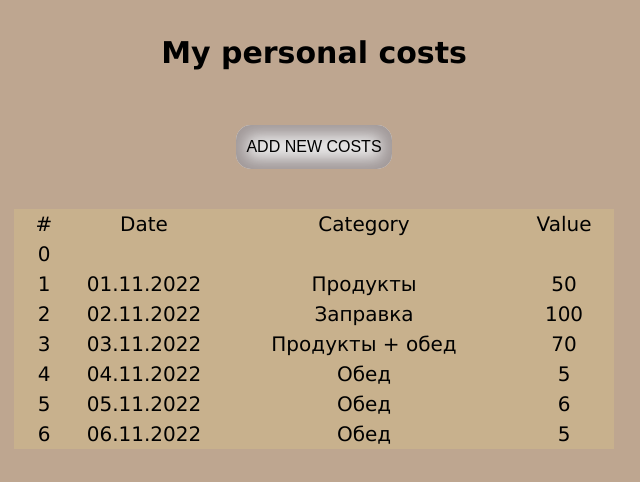
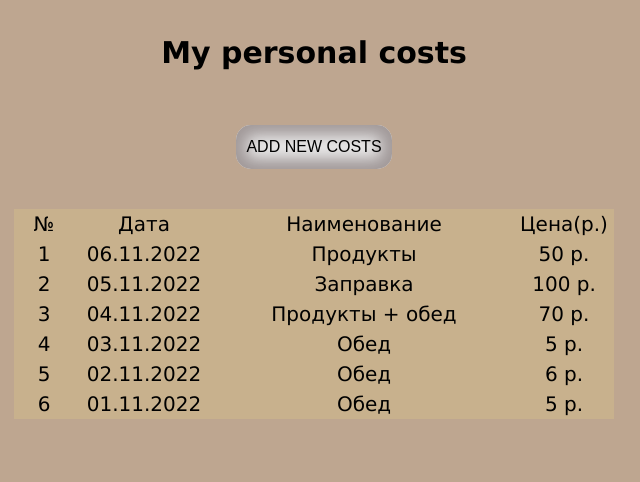
Before and after one commit to Denver95/my-personal-costs, a Vue app: page / in a window 1280 px wide. Shown: the top 482 px of the page, without its empty margins (326-966 px from the left). Built offline with nearby package versions, Linux system fonts and the light colour scheme.

Commit message:
HomeWork-3.2
До делал вывод данных . Пытался сделать проверку на ввод данных, не получилось.

```diff
--- a/src/App.vue
+++ b/src/App.vue
@@ -62,35 +62,32 @@ export default {
     fetchData() {
       return [
         {
-
-        },
-        {
-          date: '01.11.2022',
+          date: '06.11.2022',
           category: 'Продукты',
           value: 50,
         },
         {
-          date: '02.11.2022',
+          date: '05.11.2022',
           category: 'Заправка',
           value: 100,
         },
         {
-          date: '03.11.2022',
+          date: '04.11.2022',
           category: 'Продукты + обед',
           value: 70,
         },
         {
-          date: '04.11.2022',
+          date: '03.11.2022',
           category: 'Обед',
           value: 5,
         },
         {
-          date: '05.11.2022',
+          date: '02.11.2022',
           category: 'Обед',
           value: 6,
         },
         {
-          date: '06.11.2022',
+          date: '01.11.2022',
           category: 'Обед',
           value: 5,
         },
@@ -98,7 +95,8 @@ export default {
     },
     addNewPayment(data) {
       // this.costsList.unshift([... this.costsList, data]);
-      this.costsList = [... this.costsList, data];
+      // this.costsList = [... this.costsList, data];
+      this.costsList.unshift(data);
     },
   },
 
--- a/src/components/DisplayCosts.vue
+++ b/src/components/DisplayCosts.vue
@@ -3,27 +3,30 @@
 	<div class="block-display-costs">
 		<ul class="table-display-costs">
 			<ul class="string-table-head">
-				<li class="colum-id table-text table-margin"><span class="tabel-span">#</span></li>
-				<li class="colum-date table-text table-margin"><span class="tabel-span">Date</span></li>
-				<li class="colum-category table-text table-margin"><span class="tabel-span">Category</span></li>
-				<li class="colum-value table-text table-margin"><span class="tabel-span">Value</span></li>
+				<li class="colum-id table-text table-margin"><span class="tabel-span">№</span></li>
+				<li class="colum-date table-text table-margin"><span class="tabel-span">Дата</span></li>
+				<li class="colum-category table-text table-margin"><span class="tabel-span">Наименование</span></li>
+				<li class="colum-value table-text table-margin"><span class="tabel-span">Цена(p.)</span></li>
 			</ul>
-			<ul class="string-table-array" v-for="(item, index) of items" v-bind:key="index">
-				<li class="colum-id table-text table-margin">{{ index }}</li>
+			<ul v-for="(item, index) of items" class="string-table-array" v-bind:key="index">
+				<li class="colum-id table-text table-margin">{{ index + 1 }}</li>
 				<li class="colum-date table-text table-margin">{{ item.date }}</li>
 				<li class="colum-category table-text table-margin">{{ item.category }}</li>
-				<li class="colum-value table-text table-margin">{{ item.value }}</li>
+				<li class="colum-value table-text table-margin">{{ item.value }} p.</li>
 			</ul>
 		</ul>
 	</div>
 </template>
 
 <script>
+
+
 export default {
 	name: 'DisplayCosts',
 	//Получение данных из родителя. Получение данных через свойсвтво (Называем наше свойство 'items')
 	props: {
-		//Мы сделали строгий вид, чтоб в случии передачи нам НЕ массива то сразу выдаст ошибку
+
+		// Мы сделали строгий вид, чтоб в случии передачи нам НЕ массива то сразу выдаст ошибку
 		items: {
 			//Строгий вид с указанием значения (Array) массив
 			type: Array,
--- a/src/components/FormAddCosts.vue
+++ b/src/components/FormAddCosts.vue
@@ -2,12 +2,13 @@
 	<!-- Создали верстку для заполнения данных -->
 	<div class="form-container hidden ">
 		<div class="block-form">
-			<input placeholder="Payment description" v-model="category" class="input-form-add input-FA-category" />
-			<input placeholder="Payment amount" v-model="value" class="input-form-add input-FA-value" />
-			<input placeholder="Payment date(01.01.2023)" v-model="date" class="input-form-add input-FA-date" />
-			<!-- При нажатии на кнопку будем осуществлять передачу данных родителю при помощи (onSaveClick) -->
-			<button v-on:click="onSaveClick" class="btn-form-add">ADD</button>
+			<input placeholder="Наименование" v-model="category" class="input-form-add input-FA-category" />
+			<input placeholder="Цена" v-model="value" class="input-form-add input-FA-value" />
+			<input placeholder="Дата (01.01.2023)" v-model="date" class="input-form-add input-FA-date" />
+
 		</div>
+		<!-- При нажатии на кнопку будем осуществлять передачу данных родителю при помощи (onSaveClick) -->
+		<button v-on:click="onSaveClick" class="btn-form-add">ADD</button>
 	</div>
 
 </template>
@@ -19,7 +20,7 @@
 
 export default {
 	name: 'FormAddCosts',
-	// Добавили массив в который будет сохранятся данные от пользователя
+	// Добавили обьект  в который будет сохранятся данные от пользователя
 	data() {
 		return {
 			date: '',
@@ -39,6 +40,42 @@ export default {
 		}
 	},
 	methods: {
+
+		// < input placeholder="Payment description" v- model="category" class="input-form-add input-FA-category" />
+		// <input placeholder="Payment amount" v-model="value" class="input-form-add input-FA-value" />
+		// <input placeholder="Payment date(01.01.2023)" v-model="date" class="input-form-add input-FA-date" />
+
+		checkCorrectValue() {
+
+			const inputCategory = document.querySelector('.input-FA-category');
+			const inputValue = document.querySelector('.input-FA-value');
+			const inputDate = document.querySelector('.input-FA-date');
+
+
+
+			if (this.category != String(this.category) || this.category == '' || this.category == Number(this.category)) {
+				inputCategory.classList.add('errorCategory');
+				inputCategory.placeholder = "Ожидается строка";
+			} else {
+				inputCategory.classList.remove('errorCategory');
+				return this.category;
+			};
+
+			// Провекра ввода цена на корректное значение
+			if (this.value != Number(this.value) || this.value == '') {
+				inputValue.classList.add('errorValue');
+				inputValue.placeholder = "Введите число";
+			} else {
+				inputValue.classList.remove('errorValue');
+				return this.value;
+			};
+
+			//  Провекра ввода Даты на пустую строку. Если она пустаня то генерируется дата.
+			// Если мы тут подставляем дату, то можно попробыть убрать метод 		getCurrentDate() {
+
+			this.onSaveClick(this.value, this.category);
+		},
+
 
 		// checkCorrectValue(value, category, date) {
 
@@ -66,7 +103,9 @@ export default {
 		// 	}
 
 		// 	this.$emit('addNewPayment', data);
-		// },
+		// // },
+
+
 
 		onSaveClick() {
 			// Создаем переменную которая будет хранить передаваемые данные.
@@ -74,11 +113,43 @@ export default {
 			const data = {
 				value: this.value,
 				category: this.category,
-				date: this.date || this.getCurrentDate,
+				date: this.date,
 			}
 
 			this.$emit('addNewPayment', data);
-		},
+
+			this.value = '';
+			this.category = '';
+			this.date = '';
+
+		}
+		// 	const data = {
+		// 		value: value,
+		// 		category: category,
+		// 		date: date,
+		// }
+
+		// 	this.$emit('addNewPayment', data);
+
+		// 	this.value = '';
+		// 	this.category = '';
+		// 	this.date = '';
+		// },
+		// onSaveClick() {
+		// 	// Создаем переменную которая будет хранить передаваемые данные.
+		// 	// В параметр $emit передаем название события  (addNewPayment)  и данные которые ввели.
+		// 	const data = {
+		// 		value: this.value,
+		// 		category: this.category,
+		// 		date: this.date || this.getCurrentDate,
+		// 	}
+
+		// 	this.$emit('addNewPayment', data);
+
+		// 	this.value = '';
+		// 	this.category = '';
+		// 	this.date = '';
+		// },
 
 	},
 
@@ -98,8 +169,10 @@ export default {
 
 .block-form {
 	display: flex;
-	flex-direction: column;
 	align-items: center;
+	flex-wrap: wrap;
+	justify-content: center;
+	margin-bottom: 10px;
 }
 
 
```
Also changed, not shown: ВЫполнить.txt.
